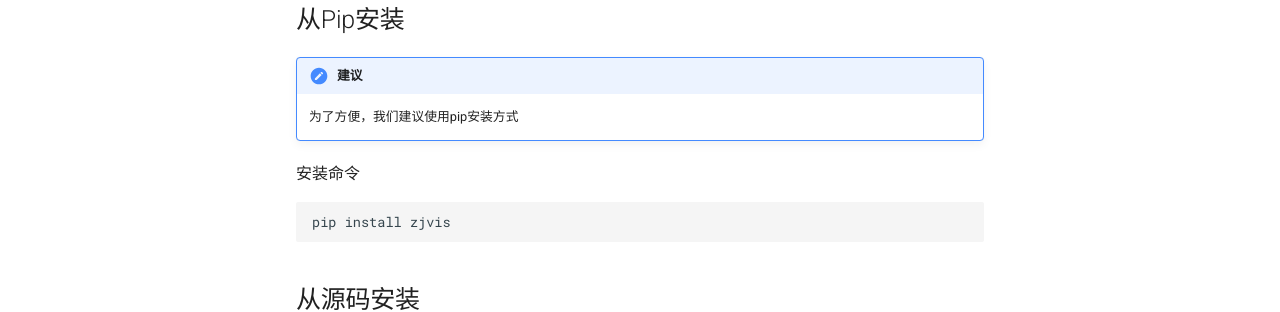
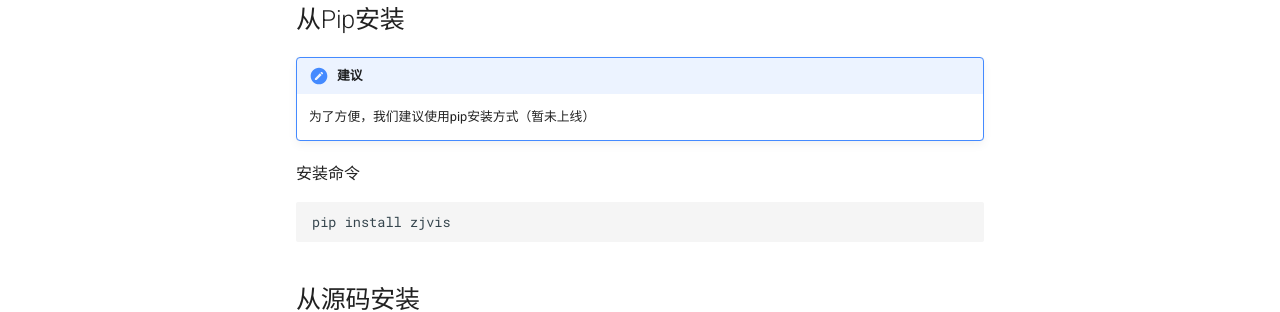
Before and after one commit to iGame-Lab/tsvis-docs, an MkDocs documentation site: the page built from docs/quick_start/install.md, in a window 1280 px wide and 1201 px high. Shown: the part 408-720 px from the top of the window. Built offline with MkDocs 1.6.1 and Material for MkDocs 9.7.7, drawn with Linux system fonts in a browser that asks for light colours; comment, search, counter and statistics services are not loaded.

Commit message:
Update install.md

```diff
--- a/docs/quick_start/install.md
+++ b/docs/quick_start/install.md
@@ -11,7 +11,7 @@
 
 !!! 建议
 
-    为了方便，我们建议使用pip安装方式
+    为了方便，我们建议使用pip安装方式（暂未上线）
 
 安装命令
 
```
